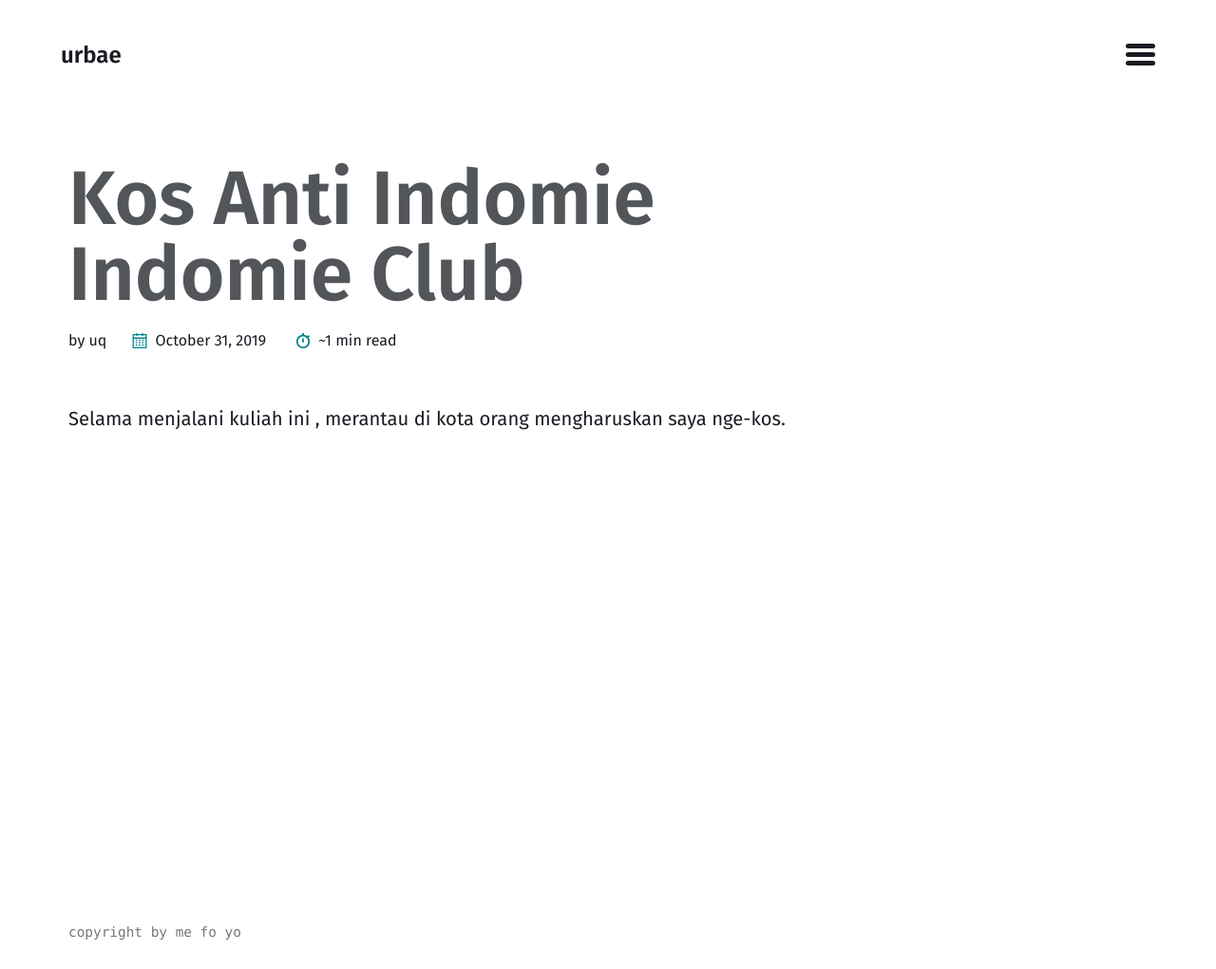
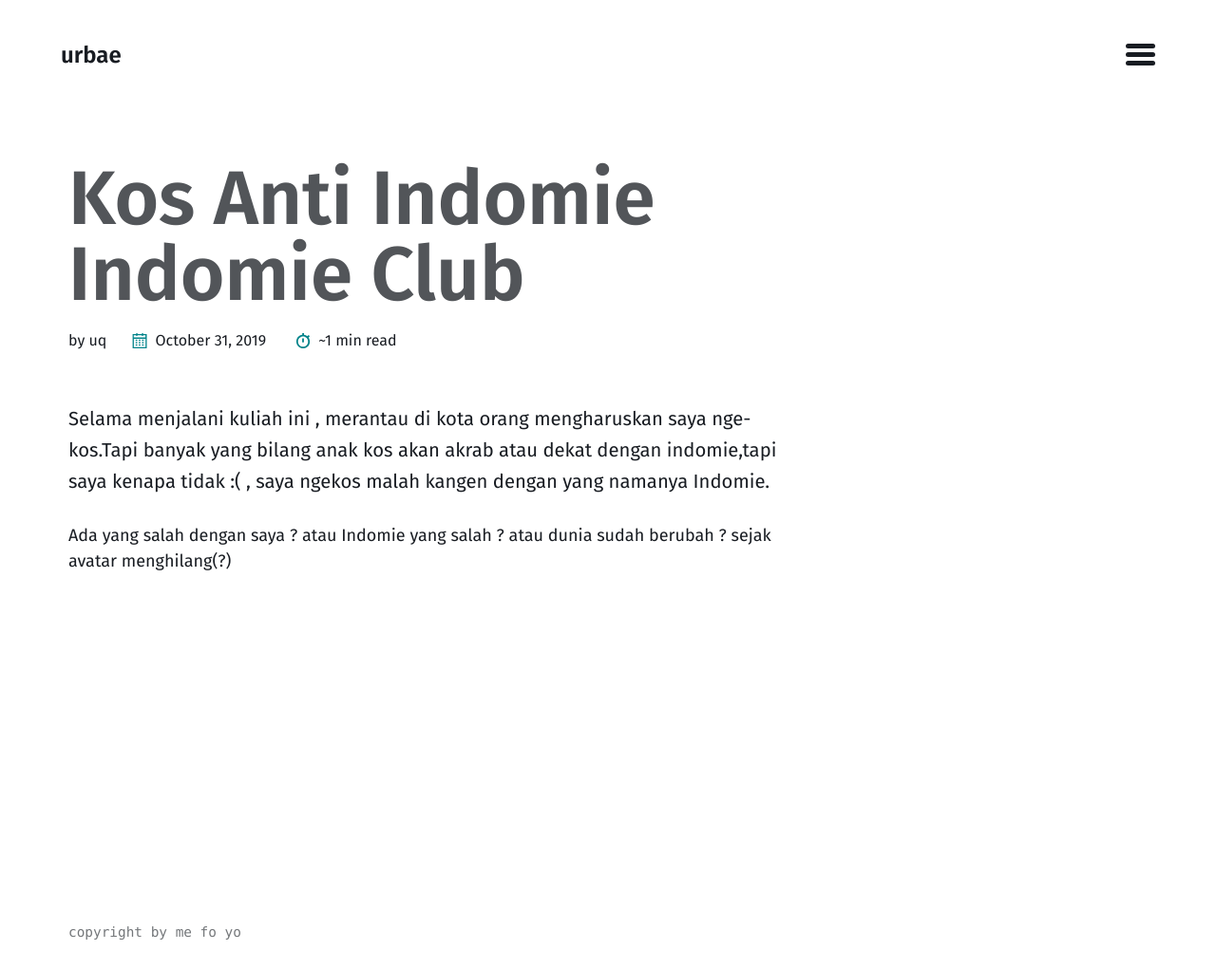
Before and after one commit to urbae/urbae.github.io, a Jekyll site: the page built from _posts/2019-10-31-kos-anti-indomie.md, in a window 1280 px wide. Shown: the whole page at 95% size. Built offline with Jekyll 4.4.1, drawn with Linux system fonts in a browser that asks for light colours.

Commit message:
new post

```diff
--- a/_posts/2019-10-31-kos-anti-indomie.md
+++ b/_posts/2019-10-31-kos-anti-indomie.md
@@ -7,6 +7,7 @@
 tags:
   - bacotan
 
-comment: true
 ---
-Selama menjalani kuliah ini , merantau di kota orang mengharuskan saya nge-kos.
+Selama menjalani kuliah ini , merantau di kota orang mengharuskan saya nge-kos.Tapi banyak yang bilang anak kos akan akrab atau dekat dengan indomie,tapi saya kenapa tidak :( , saya ngekos malah kangen dengan yang namanya Indomie.
+
+Ada yang salah dengan saya ? atau Indomie yang salah ? atau dunia sudah berubah ? sejak avatar menghilang(?)
```
